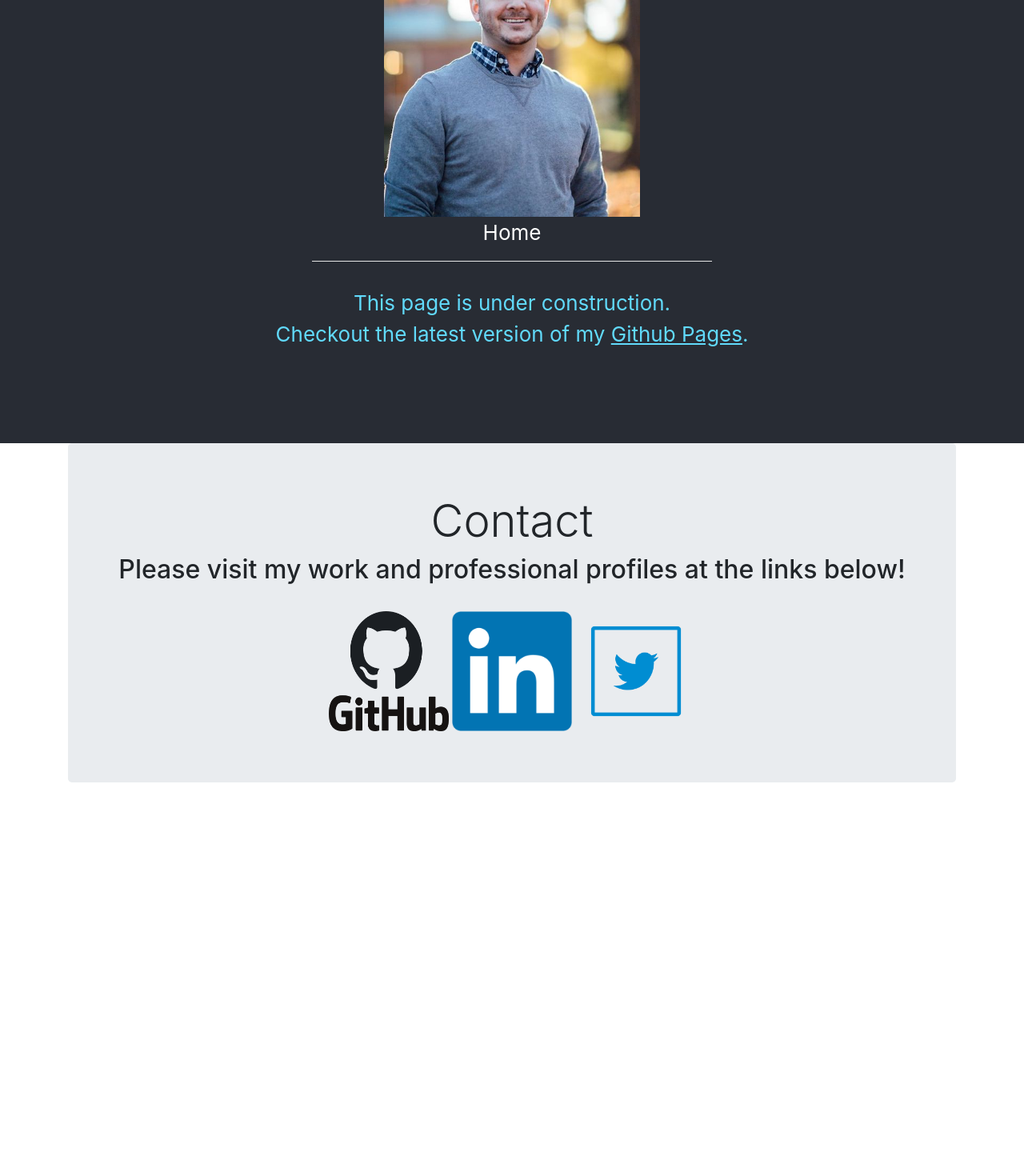
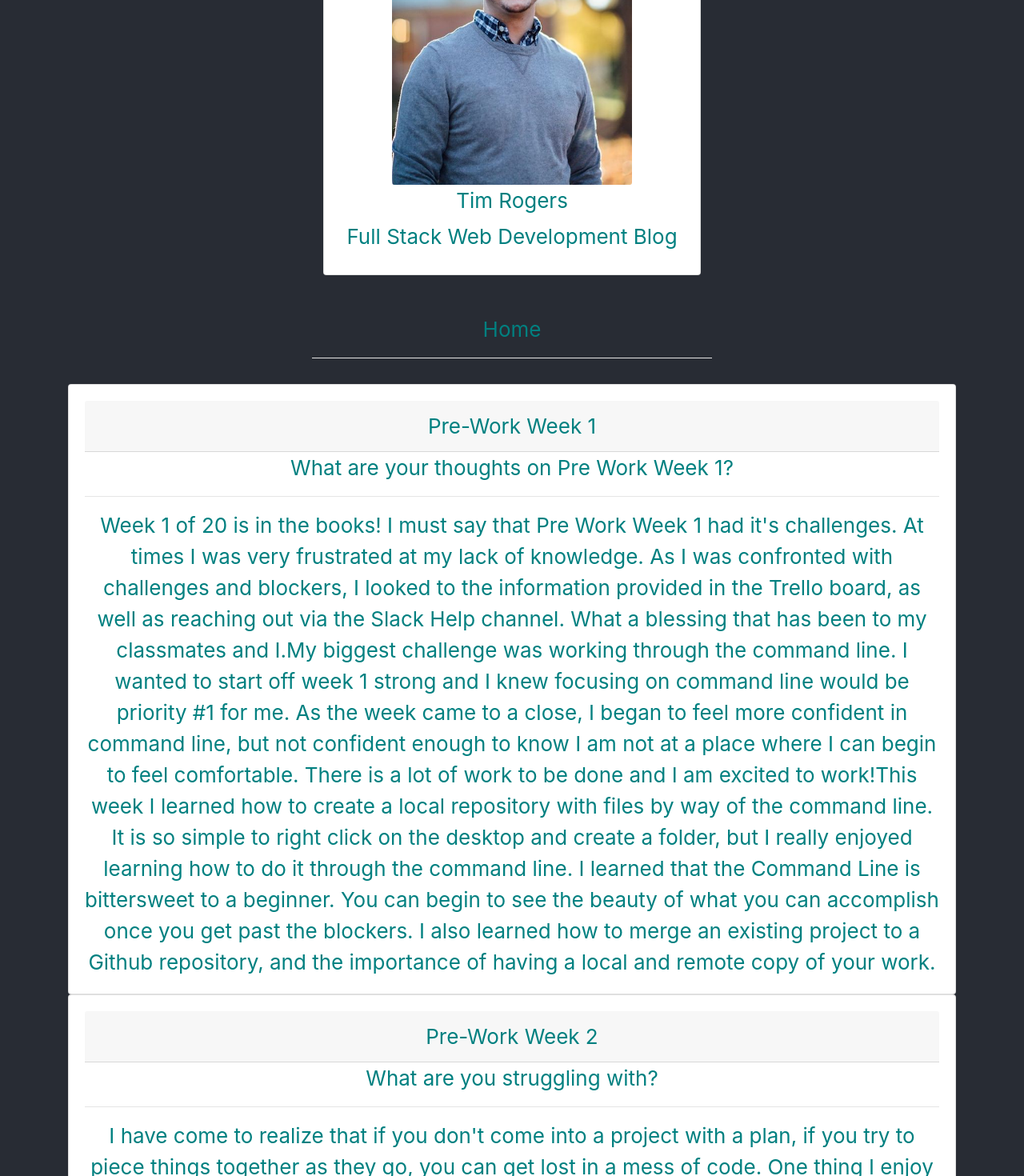
Before and after one commit to tkrogers3/React-Blog, a React (Create React App) app: page / in a window 1280 px wide. Shown: the part 302-1772 px from the top of the page at 80% size. Before the commit the page ends 1312 px from the top, so only its background shows below. Built offline with nearby package versions, Linux system fonts and the light colour scheme.

Commit message:
start of json blog

```diff
--- a/src/App.css
+++ b/src/App.css
@@ -19,7 +19,7 @@
   align-items: center;
   justify-content: center;
   font-size: calc(10px + 2vmin);
-  color: white;
+  color:teal;
 }
 
 .App-link {
@@ -40,3 +40,21 @@
  background-color: crimson;
  ;
 }
+
+#imgSize{
+
+    height:400px !important;
+    width: 300px !important;
+
+
+}
+.github{
+ color: #333333;
+}
+.linkedIn{
+  color:#0077b5;
+}
+
+.twitter{
+  color:#1da1f2;
+}
--- a/src/App.js
+++ b/src/App.js
@@ -2,8 +2,15 @@ import React from 'react';
 import logo from './logo.svg';
 import './App.css';
 import 'bootstrap/dist/css/bootstrap.css';
+import { FontAwesomeIcon } from '@fortawesome/react-fontawesome'
+import { faGithub, faTwitter, faLinkedin } from '@fortawesome/free-brands-svg-icons'
 import Navigation from './Components/Navbar.js'
 import Contacts from './Components/Contacts.js'
+import BlogPosts from './Blog.js'
+import {
+  Card, CardImg, CardText, CardBody,
+  CardTitle, CardSubtitle, Button
+} from 'reactstrap';
 
 class App extends React.Component{
   constructor(props){
@@ -23,25 +30,26 @@ class App extends React.Component{
     <div className="App">
       <Navigation
       updatePage={this.updatePage}/>
+    <div className="container">
 
+      </div>
       <header className="App-header">
-        <img src="Images/profile.jpg" className="App-logo" alt="logo" />
+
         <p>
-
+        <Card className="p-2 m-5">
+        <CardBody>
+        <CardImg img src="Images/profile.jpg" id="imgSize"/>
+          <CardTitle>Tim Rogers </CardTitle>
+          <CardSubtitle>Full Stack Web Development Blog</CardSubtitle>
+        </CardBody>
+      </Card>
 
           {this.state.currentPage}
          <hr className="hr"></hr>
         </p>
-        <a
-          className="App-link"
-          href="https://tkrogers3.github.io/"
-          target="_blank"
-          rel="noopener noreferrer"
-        >
-         This page is under construction.<br></br>Checkout the latest version of my <u>Github Pages</u>.
-        </a>
+       <BlogPosts />
       </header>
-   <Contacts />
+
     </div>
   );
   }
--- /dev/null
+++ b/src/Blog.js
@@ -0,0 +1,31 @@
+import React from 'react';
+import Blog from "./Blog.json";
+import { Card, CardHeader, CardTitle, CardBody, CardSubtitle, CardText } from 'reactstrap';
+function BlogPosts(props) {
+console.log(Blog);
+    const blogs = Blog.map((post, index) => {
+        return (
+            <Card key={index}>
+                <CardBody>
+                    <CardHeader>{post.week}</CardHeader>
+                    <CardTitle>{post.question[index]}</CardTitle>
+                    <hr></hr>
+                    <CardText>{post.answer}</CardText>
+                </CardBody>
+            </Card>
+        )
+    })
+    return (
+
+
+        <div className="container">
+            <div className="col-2-md"></div>
+            <div className="col-8-md">
+                {blogs}
+            </div>
+            <div className="col-2-md"></div>
+        </div>
+    )
+
+};
+export default BlogPosts
--- /dev/null
+++ b/src/Blog.json
@@ -0,0 +1,39 @@
+[
+    {
+        "week": "Pre-Work Week 1",
+        "question": [
+            "What are your thoughts on Pre Work Week 1?",
+            "My Biggest Challenge",
+            "What did I learn this week?"
+        ],
+        "answer": [
+            "Week 1 of 20 is in the books! I must say that Pre Work Week 1 had it's challenges. At times I was very frustrated at my lack of knowledge. As I was confronted with challenges and blockers, I looked to the information provided in the Trello board, as well as reaching out via the Slack Help channel. What a blessing that has been to my classmates and I.",
+            "My biggest challenge was working through the command line. I wanted to start off week 1 strong and I knew focusing on command line would be priority #1 for me. As the week came to a close, I began to feel more confident in command line, but not confident enough to know I am not at a place where I can begin to feel comfortable. There is a lot of work to be done and I am excited to work!",
+            "This week I learned how to create a local repository with files by way of the command line. It is so simple to right click on the desktop and create a folder, but I really enjoyed learning how to do it through the command line. I learned that the Command Line is bittersweet to a beginner. You can begin to see the beauty of what you can accomplish once you get past the blockers.  I also learned how to merge an existing project to a Github repository, and the importance of having a local and remote copy of your work."
+        ]
+    },
+    {
+        "week": "Pre-Work Week 2",
+        "question": [
+            "What are your thoughts on pseudo coding?",
+            "What are you struggling with?",
+            "What are you excited or eager to learn more about?"
+        ],
+        "answer": [
+            "I have come to realize that if you don't come into a project with a plan, if you try to piece things together as they go, you can get lost in a mess of code. One thing I enjoy about pseudo coding is that you have a game plan. You have an understanding of where you're trying to go. From there, you map out your destination. I am an \"on the fly\" guy, so I am going to have to wrangle myself in to being disciplined to keep to the pseudo code model. It saves headaches and time.",
+            "I have struggled with files and folder in my blog. I created a folder inside of my blog folder to hold each of my weekly blog posts. I have not figured out why my directories are not lining up correctly. When I click the nav bar to take me home or to a weekly blog link, I get an error. This is very frustrating because I am waisting a lot of time on an issue that should be easily resolvable for an experienced programmer, but it is a mountain for this \"young in the tooth\" novice.",
+            "I am excited to learn more about CSS this week. With JavaScript coming up as well, I want to get a firm grasp of the basics of CSS. I have some experience in JavaScript from a prior course, and I remember how challenging it is. I want to be on my toe going into the next weeks lessons and assignments to present a nice product from Pre Work Week 3 Demo Day."
+        ]
+    },
+    {
+        "week": "Pre-Work Week 3",
+        "question": [
+            "What are your thoughts about the roles that HTML,CSS and JavaScript play in the process of rendering content and providing user experience?",
+            "What are some objects that your blog incorporates?"
+        ],
+        "answer": [
+            "When I was first introduced to the concept of a website built by HTML, CSS and Javascript, I was introduced to it as a 3 layer cake. Each layer providing crucial substance to a webpage. Sure, a vanilla (HTML) cake tastes fine as is, but add a layer of chocolate (CSS) and it enhances your taste buds. However if you really want a full delicious experience, you can top is off with a layer strawberry and you get the full taste experience. I think thats how I'm learning a web page works.Sure HTML and HTML and CSS webpages can look great, but user experience ignites when JavaScript comes to play. Without it, our online shopping experiences wouldn't be the same, we'd have no Netflix to binge, and we wouldn't know when we've met our allotted characters when typing a tweet.This week I've really been relying on JavaScript notation, videos on JavaScript and better ways to understand its functionality.I've been working hard on trying to understand what is being asked of be, pseudo coding how to approach the problem,and then looking for the tools I need to complete the problem. This has been a struggle to me because I like to jump head first into a problem with basic information, when sometimes I need to take a step back and gather all of the puzzle pieces and come up with a plan of action.",
+            "I am sad that I haven't added any JavaScript to my blog at this point. I want to be diligent in running my own code when I add JS to my page, and at this point I haven't. I am hoping that Pre Work Week 4 will help me gain confidence and understanding in creating my own JS for my blog. I would like to add a comment section to my blog for others to leave advice or comments on my work thus far."
+        ]
+    }
+]
--- a/src/Components/Navbar.js
+++ b/src/Components/Navbar.js
@@ -29,7 +29,7 @@ const navLinks = navbarLinks.map((link, index) => {
     return(
       <NavItem>
         <NavLink key={index}
-        className=""
+        className="d-inline-flex"
         onClick={()=>props.updatePage(link)}
         href="#">
          {link}
@@ -40,7 +40,7 @@ const navLinks = navbarLinks.map((link, index) => {
      return (
     <div>
       <Navbar color="light" light expand="md">
-        <NavbarBrand href="/" className="cursive ">Tim Rogers</NavbarBrand>
+        <NavbarBrand href="/" className="cursive">Tim Rogers</NavbarBrand>
         <NavbarToggler onClick={toggle} />
         <Collapse isOpen={isOpen} navbar>
           <Nav className="mr-auto" navbar>
```
Also changed, not shown: package.json (+10 -1 lines), src/TimInfo.js (+9 -0 lines), 1 other file (tests, documents, lock files or other folders).
